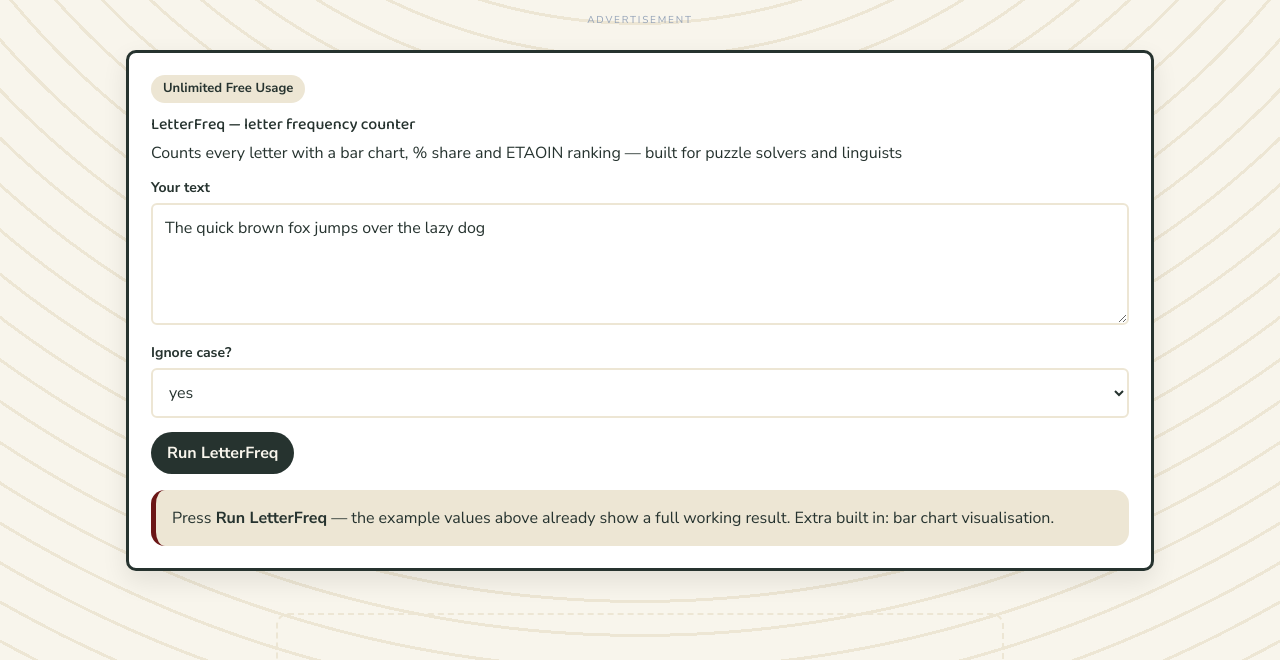
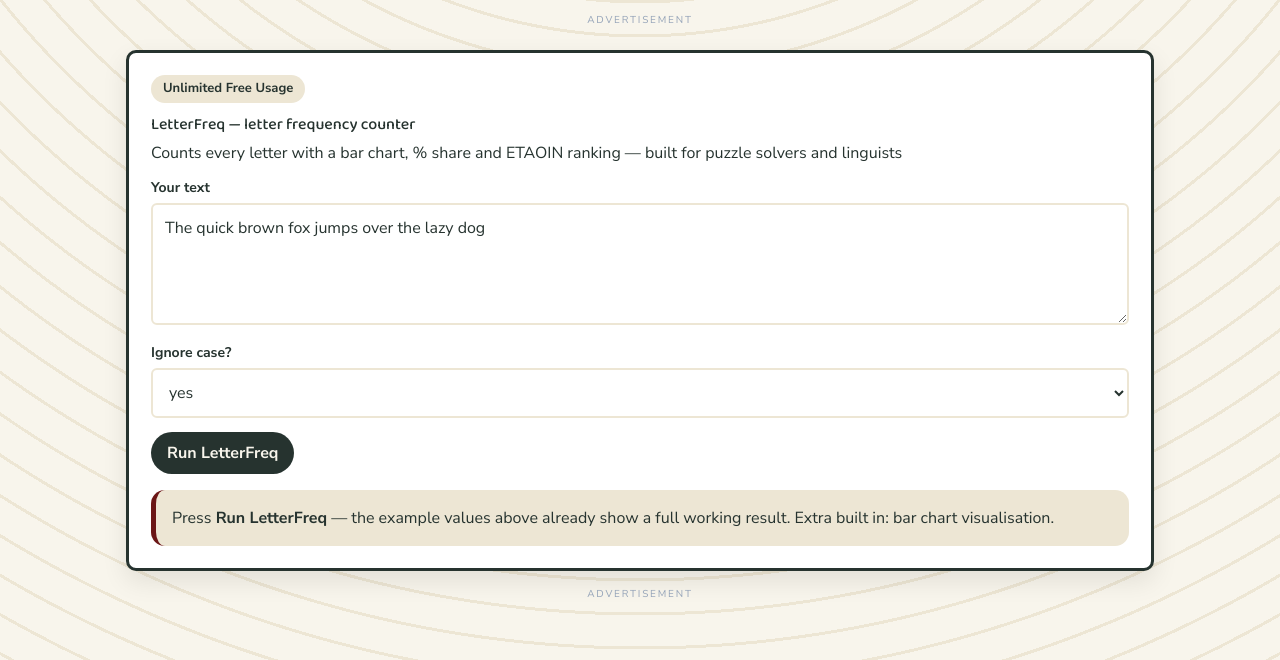
Before and after one commit to sanidpan001/letterfreq-letter-frequency-counter, a plain HTML site: page index.html in a window 1280 px wide. Shown: the part 140-800 px from the top of the page. Drawn offline with nearby package versions, Linux system fonts and the light colour scheme.

Commit message:
Add bottom ad code (replace empty slot)

```diff
--- a/index.html
+++ b/index.html
@@ -71,7 +71,14 @@ body{background-image:repeating-radial-gradient(circle at 50% -10%, var(--soft)
 <div id="baStage"></div>
 <div id="result" aria-live="polite"><p>Press <b>Run LetterFreq</b> — the example values above already show a full working result. Extra built in: bar chart visualisation.</p></div>
 </div></div></div>
-<div class="reserved-ad" role="complementary" aria-label="Reserved advertisement space"></div>
+<div class="no-print mx-auto max-w-6xl px-4 sm:px-6 pb-4" role="complementary" aria-label="Advertisement">
+  <div class="mx-auto text-center" style="max-width:728px">
+    <span class="block text-[10px] tracking-[0.18em] uppercase text-slate-400 mb-1.5">Advertisement</span>
+    <div class="flex justify-center overflow-hidden">
+      <script async src="https://js.wpadmngr.com/static/adManager.js" data-admpid="464498"></script>
+    </div>
+  </div>
+</div>
 <article class="seo">
 <h2>What is a letter frequency counter — and why this one?</h2><p>If you searched for a letter frequency counter, you want one thing: a correct answer, fast, without creating an account or paying for a subscription. LetterFreq was built for exactly that moment. Counts every letter with a bar chart, % share and ETAOIN ranking — built for puzzle solvers and linguists The page loads instantly, the tool sits at the top, and your result appears the moment you press the button — no uploads, no waiting rooms, no watermarks.</p><p>The search intent behind “letter frequency counter” is usually transactional / puzzle help That sounds simple, but the top results for this search are a mixed bag: some are blog posts that explain the idea with one static example, some are heavy apps that demand an account before they show you anything, and some are calculators that handle only the simplest case. LetterFreq takes a different approach — a dedicated, single-purpose tool that does this one job completely, including the edge cases the simple versions skip.</p>
 <h2>How LetterFreq works</h2><p>Under the hood, LetterFreq follows the standard method for a letter frequency counter, applied step by step so the result is easy to verify. Every input is labelled in plain language, sensible defaults are filled in so you can try the tool immediately, and the result panel shows not just the headline answer but the working behind it. That transparency matters: a number you cannot check is a number you cannot trust, especially when money, marks, measurements or health are involved.</p><p>FreqLens counts words; letter-level frequency for cryptograms/puzzles is distinct In practice that means you spend your time on the decision, not on wrestling the tool. Change any input and re-run — the calculation is instant because everything happens on your own device.</p>
```
